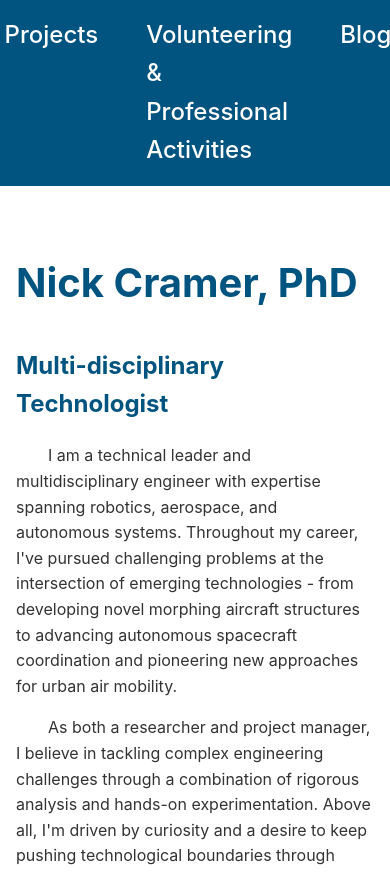
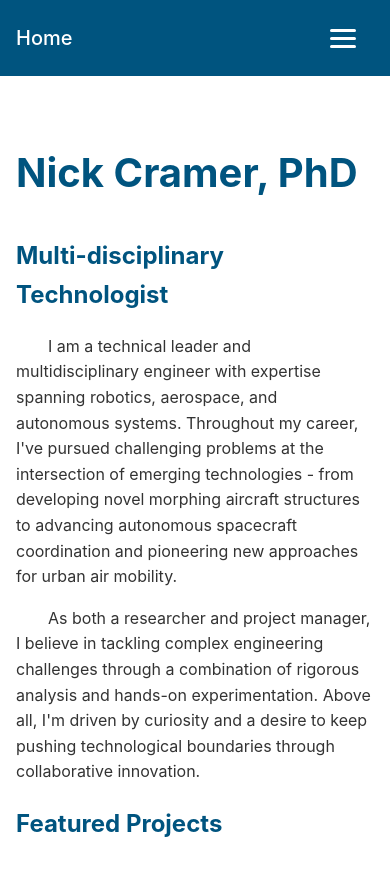
Before and after one commit to cram9030/cram9030.github.io, a Jekyll site: the page built from index.html, in a window 390 px wide. Shown: the top 872 px of the page. Built offline with Jekyll 4.4.1, drawn with Linux system fonts in a browser that asks for light colours; grey boxes are pictures that could not be loaded.

Commit message:
Add responsive hamburger dropdown nav for mobile
The site header was a single non-wrapping flex row with no media query,
so on narrow phone screens the right-hand nav items (Blog, Tools)
overflowed off-screen with no way to reach them. Below 768px the nav now
shows the Home title and a hamburger button that toggles a vertical
dropdown of all nav links. Desktop layout is unchanged.

Co-Authored-By: Claude Opus 4.8 <noreply@anthropic.com>
Claude-Session: https://claude.ai/code/session_01NLHZZ5Ac2FwVwFaLWgF8q4

```diff
--- a/_layouts/default.html
+++ b/_layouts/default.html
@@ -11,7 +11,13 @@
         <div class="container">
             <nav class="main-nav">
                 <a href="/" class="site-title">Home</a>
-                <div class="nav-links">
+                <button class="nav-toggle" aria-label="Toggle navigation menu"
+                        aria-expanded="false" aria-controls="nav-links">
+                    <span class="nav-toggle-bar"></span>
+                    <span class="nav-toggle-bar"></span>
+                    <span class="nav-toggle-bar"></span>
+                </button>
+                <div class="nav-links" id="nav-links">
                     <a href="/projects">Projects</a>
                     <a href="/volunteering">Volunteering & Professional Activities</a>
                     <a href="/blog">Blog</a>
--- a/assets/css/main.scss
+++ b/assets/css/main.scss
@@ -81,6 +81,61 @@ body {
     .nav-links {
         display: flex;
         gap: 3rem;
+    }
+
+    // Hamburger toggle button (hidden on desktop)
+    .nav-toggle {
+        display: none;
+        flex-direction: column;
+        justify-content: center;
+        gap: 5px;
+        width: 44px;
+        height: 44px;
+        padding: 0;
+        background: transparent;
+        border: none;
+        cursor: pointer;
+
+        .nav-toggle-bar {
+            display: block;
+            width: 26px;
+            height: 3px;
+            background-color: $white;
+            border-radius: 2px;
+        }
+    }
+
+    // Mobile: collapse nav into a hamburger dropdown
+    @media (max-width: 768px) {
+        nav {
+            justify-content: space-between;
+            flex-wrap: wrap;
+            gap: 1rem;
+        }
+
+        .nav-toggle {
+            display: flex;
+        }
+
+        a {
+            font-size: 1.25rem;
+        }
+
+        .nav-links {
+            display: none;
+            flex-direction: column;
+            width: 100%;
+            gap: 0;
+
+            a {
+                padding: 0.75rem 0;
+                border-top: 1px solid rgba($white, 0.2);
+            }
+
+            &.open {
+                display: flex;
+            }
+        }
     }
 }
 
```
Also changed, not shown: other parts of _layouts/default.html (+17 -0 lines).
